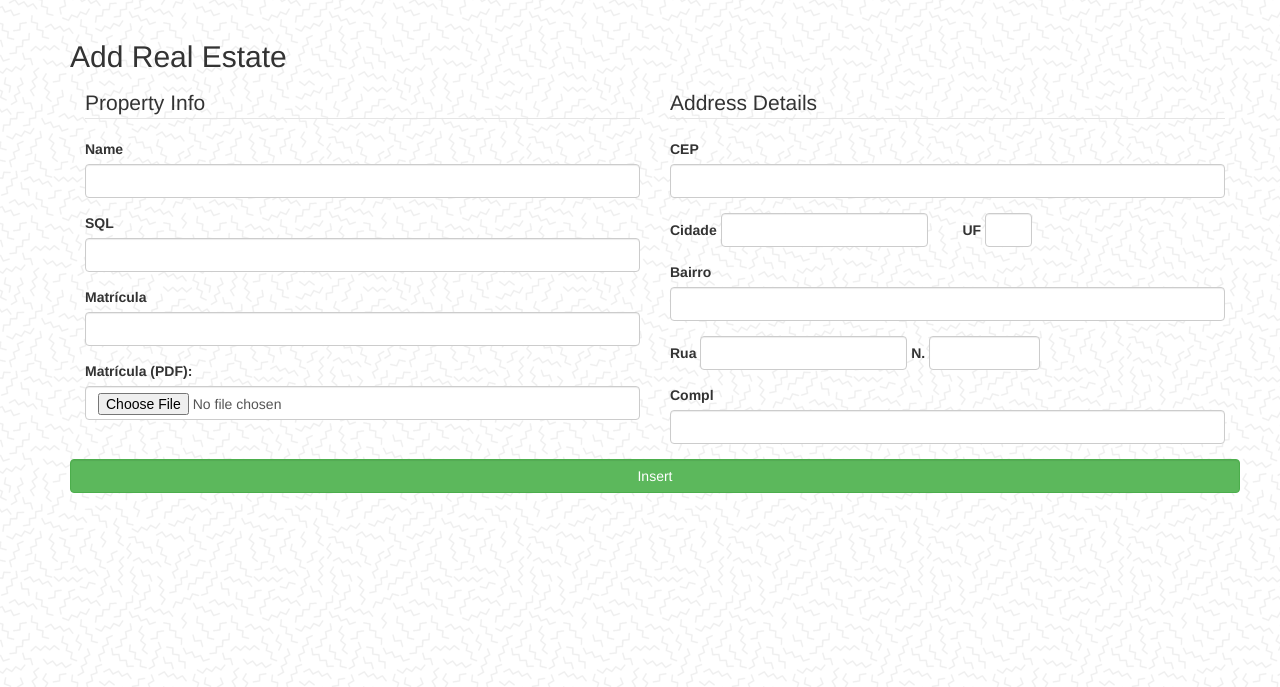
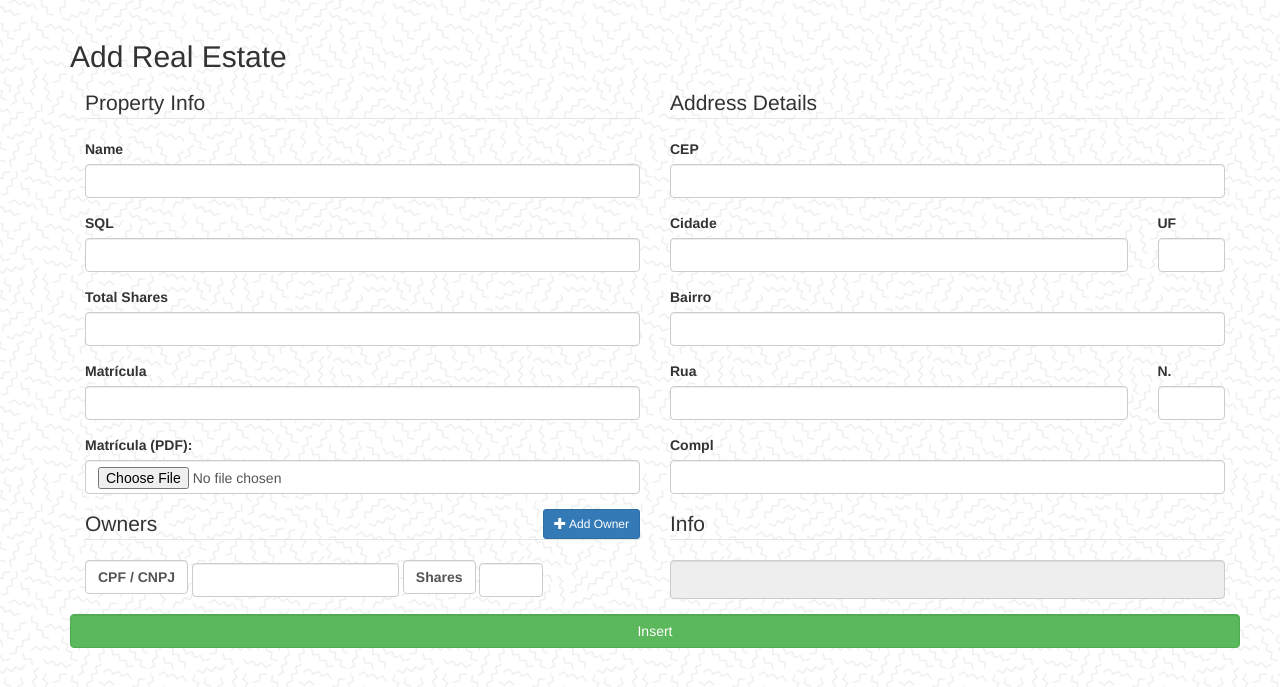
Before and after one commit to RoJac88/asset_manager, a Flask app: page /add_realestate in a window 1280 px wide. Shown: the part 52-739 px from the top of the page. Run offline with Flask 2, Linux system fonts and the light colour scheme; the visitor is signed in with stand-in values (Sample User, id 1); data comes from the database, SQL or seed files in the repository; some libraries are stand-ins or nearby versions.

Commit message:
Added dynamic fields for multiple ownership of realestate

```diff
--- a/app/realestate/forms.py
+++ b/app/realestate/forms.py
@@ -1,8 +1,12 @@
 from flask_wtf import FlaskForm
-from wtforms import StringField, SubmitField, DateField, BooleanField
+from wtforms import StringField, SubmitField, FieldList, FormField, DateField, BooleanField, IntegerField
 from wtforms.validators import ValidationError, DataRequired, Optional, Email
 from app.models import Cep, Imovel
 from flask_wtf.file import FileField, FileRequired, FileAllowed
+
+class OwnImovelForm(FlaskForm):
+    owner = StringField('CPF / CNPJ', render_kw={'maxlength': 14, 'class': 'owner_id'})
+    share = IntegerField('Shares', render_kw={'maxlength': 8, 'class': 'owner_quota', 'style':'max-width:64px'})
 
 class UploadCSVForm(FlaskForm):
     csv = FileField('CSV (utf-8): ', validators=[
@@ -17,16 +21,18 @@ class ImovelForm(FlaskForm):
     sql = StringField('SQL', render_kw={'maxlength': 9})
     addr_cep = StringField('CEP', render_kw={'maxlength': 8})
     addr_cidade = StringField('Cidade')
-    addr_uf = StringField('UF', render_kw={'maxlength': 2, 'style' : 'width:40%;'})
+    addr_uf = StringField('UF', render_kw={'maxlength': 2})
     addr_bairro = StringField('Bairro')
     addr_rua = StringField('Rua')
-    addr_num = StringField('N.', render_kw={'style' : 'width:20%;'})
+    addr_num = StringField('N.')
     addr_compl = StringField('Compl')
     matricula_n = StringField('Matrícula')
     matricula_file = FileField('Matrícula (PDF): ', validators=[
         Optional(),
         FileAllowed(['pdf'], 'PDF flies only')
     ])
+    owners = FieldList(FormField(OwnImovelForm), min_entries=1)
+    shares = IntegerField('Total Shares', validators=[Optional()])
     submit = SubmitField('Insert')
 
     def validate_addr_cep(self, addr_cep):
--- a/app/realestate/routes.py
+++ b/app/realestate/routes.py
@@ -13,11 +13,14 @@ from app.realestate import bp
 @login_required
 def cep():
     cep_n = request.args.get('cep', '0')
-    cep = Cep.query.get(str(cep_n))
-    if cep:
-        return jsonify(cep.asdict())
+    if len(str(cep_n)) != 8:
+        return jsonify(error=404, text=str('404: CEP not found')), 404
     else:
-        return jsonify(error=404, text=str('404: CEP not found')), 404
+        cep = Cep.query.get(str(cep_n))
+        if cep:
+            return jsonify(cep.asdict())
+        else:
+            return jsonify(error=404, text=str('404: CEP not found')), 404
 
 @bp.route('/realestate', methods=['GET'])
 def realestate():
--- a/app/templates/people/add_person.html
+++ b/app/templates/people/add_person.html
@@ -6,6 +6,7 @@
   <script>
     $(function() {
       $("#addr_cep_nat").on('input', function() {
+        if ($(this).val().length == 8) {
           $.getJSON($SCRIPT_ROOT + '/cep', {
             cep: $('input[name="addr_cep_nat"]').val(),
           }, function(data) {
@@ -16,10 +17,12 @@
             $("[id='addr_num']").val(data["num"]);
             $("[id='addr_compl']").val(data["compl"]);
           });
+        }
       });
     });
     $(function() {
       $("#addr_cep_leg").on('input', function() {
+        if ($(this).val().length == 8) {
           $.getJSON($SCRIPT_ROOT + '/cep', {
             cep: $('input[name="addr_cep_leg"]').val(),
           }, function(data) {
@@ -30,6 +33,7 @@
             $("[id='addr_num']").val(data["num"]);
             $("[id='addr_compl']").val(data["compl"]);
           });
+        }
       });
     });
   </script>
--- a/app/templates/people/legal_person_edit.html
+++ b/app/templates/people/legal_person_edit.html
@@ -65,5 +65,7 @@
 			{{ wtf.quick_form(form) }}
 		</div>
 	</div>
-	{% endif %}
+  {% else %}
+  <img src="http://www.quickmeme.com/img/a8/a8022006b463b5ed9be5a62f1bdbac43b4f3dbd5c6b3bb44707fe5f5e26635b0.jpg" class="img-responsive">
+  {% endif %}
 {% endblock %}
--- a/app/templates/people/legal_person_view.html
+++ b/app/templates/people/legal_person_view.html
@@ -87,5 +87,7 @@
 			</tr>
 		</table>
 	</div>
+	{% else %}
+	<img src="http://www.quickmeme.com/img/a8/a8022006b463b5ed9be5a62f1bdbac43b4f3dbd5c6b3bb44707fe5f5e26635b0.jpg" class="img-responsive">
 	{% endif %}
 {% endblock %}
--- a/app/templates/people/natural_person_edit.html
+++ b/app/templates/people/natural_person_edit.html
@@ -65,5 +65,7 @@
 			{{ wtf.quick_form(form) }}
 		</div>
 	</div>
-	{% endif %}
+  {% else %}
+  <img src="http://www.quickmeme.com/img/a8/a8022006b463b5ed9be5a62f1bdbac43b4f3dbd5c6b3bb44707fe5f5e26635b0.jpg" class="img-responsive">
+  {% endif %}
 {% endblock %}
--- a/app/templates/realestate/add_realestate.html
+++ b/app/templates/realestate/add_realestate.html
@@ -5,7 +5,20 @@
   {{ super() }}
   <script>
     $(function() {
+
+      $(".owner_id").on('input', function() {
+        if ($(this).val().length >= 11) {
+          var index = parseInt(this.id.split("-")[1], 10);
+          $.getJSON($SCRIPT_ROOT + '/_get_person', {
+            id: $(this).val(),
+          }, function(data) {
+            $('#info-'+index).val(data["name"]);
+          });
+        }
+      });
+
       $("#addr_cep").on('input', function() {
+        if ($(this).val().length == 8) {
           $.getJSON($SCRIPT_ROOT + '/cep', {
             cep: $('input[name="addr_cep"]').val(),
           }, function(data) {
@@ -16,6 +29,56 @@
             $("[id='addr_num']").val(data["num"]);
             $("[id='addr_compl']").val(data["compl"]);
           });
+        }
+      });
+
+      $("#add_own").on('click', function() {
+        var $newOwner = $('.owner_form').last().clone();
+        var tags = $newOwner.children().prop("for").split("-");
+        var index = parseInt(tags[1], 10);
+        var next = index + 1;
+        if (($newOwner).find(".btn-danger").length == 0) {
+          var $inner = $("<span/>", {"class": "glyphicon glyphicon-trash"});
+          var $outter = $("<button/>", {"class": "btn btn-danger btn-sm form-control", "id": next});
+          $newOwner.append($outter.append($inner.append()))
+        } else {
+          $newOwner.find(".btn-danger").last().attr({id: next});
+        };
+        var ownerTag = "owners-"+index+"-owner";
+        var shareTag = "owners-"+index+"-share";
+        var ownerTagNext = "owners-"+next+"-owner";
+        var shareTagNext = "owners-"+next+"-share";
+        $($newOwner).find(".owner_id_label").last().attr("for", ownerTagNext);
+        $($newOwner).find(".owner_id").last().attr({
+          id: ownerTagNext,
+          name: ownerTagNext,
+          }).on('input', function() {
+            if ($(this).val().length >= 11) {
+              var index = parseInt(this.id.split("-")[1], 10);
+              $.getJSON($SCRIPT_ROOT + '/_get_person', {
+                id: $(this).val(),
+              }, function(data) {
+                $('#info-'+index).val(data["name"]);
+              });
+            }
+          });
+        $($newOwner).find(".owner_share_label").last().attr("for", shareTagNext);
+        $($newOwner).find(".owner_share").last().attr({
+          id: shareTagNext,
+          name: shareTagNext,
+          });
+        $($newOwner).find(".btn-danger").last().on('click', function() {
+          $(this).parent().remove();
+          $('#info-'+this.id).remove();
+          });
+        $newOwner.appendTo("#estate_owners");
+        $("#estate_owners").find("div").last().addClass("owner_id-"+next);
+        var $info = $("<input id=info-"+next+" class='form-control owner-info' style='height:39px' type='text' value='' disabled>");
+        var $divInfo = $('<div/>', {
+          "class": 'form-group from-inline owner-info-'+next,
+        });
+        $($info).appendTo($divInfo)
+        $divInfo.appendTo("#owners_info")
         });
       });
     </script>
@@ -23,9 +86,9 @@
 
 {% block app_content %}
   <div class="container">
+    <form method="post" action="" role="form" enctype="multipart/form-data">
       <div class="row">
         <h2>Add Real Estate</h2>
-      <form method="post" action="" role="form" enctype="multipart/form-data">
         <div class="form-group">
           {{ form.csrf_token }}
         </div>
@@ -39,6 +102,10 @@
               <div class="form-group">
                 {{ form.sql.label(class="control-label") }}
     						{{ form.sql(class="form-control") }}
+              </div>
+              <div class="form-group">
+                {{ form.shares.label(class="control-label") }}
+    						{{ form.shares(class="form-control") }}
               </div>
               <div class="form-group">
                 {{ form.matricula_n.label(class="control-label") }}
@@ -57,12 +124,12 @@
               {{ form.addr_cep.label(class="control-label") }}
               {{ form.addr_cep(class="form-control") }}
             </div>
-              <div class="form-group form-inline row">
-                <div class="col-xs-6">
+            <div class="form-group row">
+              <div class="col-xs-10">
                 {{ form.addr_cidade.label(class="control-label") }}
                 {{ form.addr_cidade(class="form-control") }}
               </div>
-                <div class="col-xs-3">
+              <div class="col-xs-2">
                 {{ form.addr_uf.label(class="control-label") }}
                 {{ form.addr_uf(class="form-control") }}
               </div>
@@ -71,11 +138,15 @@
               {{ form.addr_bairro.label(class="control-label") }}
               {{ form.addr_bairro(class="form-control") }}
             </div>
-              <div class="form-group form-inline">
+            <div class="form-group row">
+              <div class="col-xs-10">
                 {{ form.addr_rua.label(class="control-label") }}
                 {{ form.addr_rua(class="form-control") }}
+              </div>
+              <div class="col-xs-2">
                 {{ form.addr_num.label(class="control-label") }}
                 {{ form.addr_num(class="form-control") }}
+              </div>
             </div>
             <div class="form-group">
               {{ form.addr_compl.label(class="control-label") }}
@@ -83,11 +154,36 @@
             </div>
           </fieldset>
         </div>
-        <div class ="form-group required">
+      </div>
+      <div class="row">
+        <div class="col-xs-6">
+          <fieldset id ="estate_owners">
+            <legend>Owners <button type="button" class="btn btn-primary btn-sm pull-right" id="add_own"><span class="glyphicon glyphicon-plus"></span> Add Owner</button></legend>
+            {% for l in form.owners %}
+            <div class ="form-group form-inline owner_form">
+              {{ l.owner.label(class_='owner_id_label form-control') }}
+              {{ l.owner(class_='form-control') }}
+              {{ l.share.label(class_='owner_share_label form-control') }}
+              {{ l.share(class_='form-control') }}
+            </div>
+            {% endfor %}
+          </fieldset>
+        </div>
+        <div class="col-xs-6">
+          <fieldset id ="owners_info">
+            <legend>Info</legend>
+            <div class ="form-group owner-info-0">
+              <input id="info-0" class="form-control owner-info" type="text" value="" style="height:39px" disabled>
+            </div>
+          </fieldset>
+        </div>
+      </div>
+      <div class="row">
+        <div class="form-group">
           {{ form.submit.label(class="sr-only") }}
           {{ form.submit(class="form-control btn-success") }}
         </div>
+      </div>
     </form>
   </div>
-  </div>
 {% endblock %}
```
Also changed, not shown: app/people/routes.py (+20 -1 lines). Lines whose indentation alone changed are shown as unchanged.
